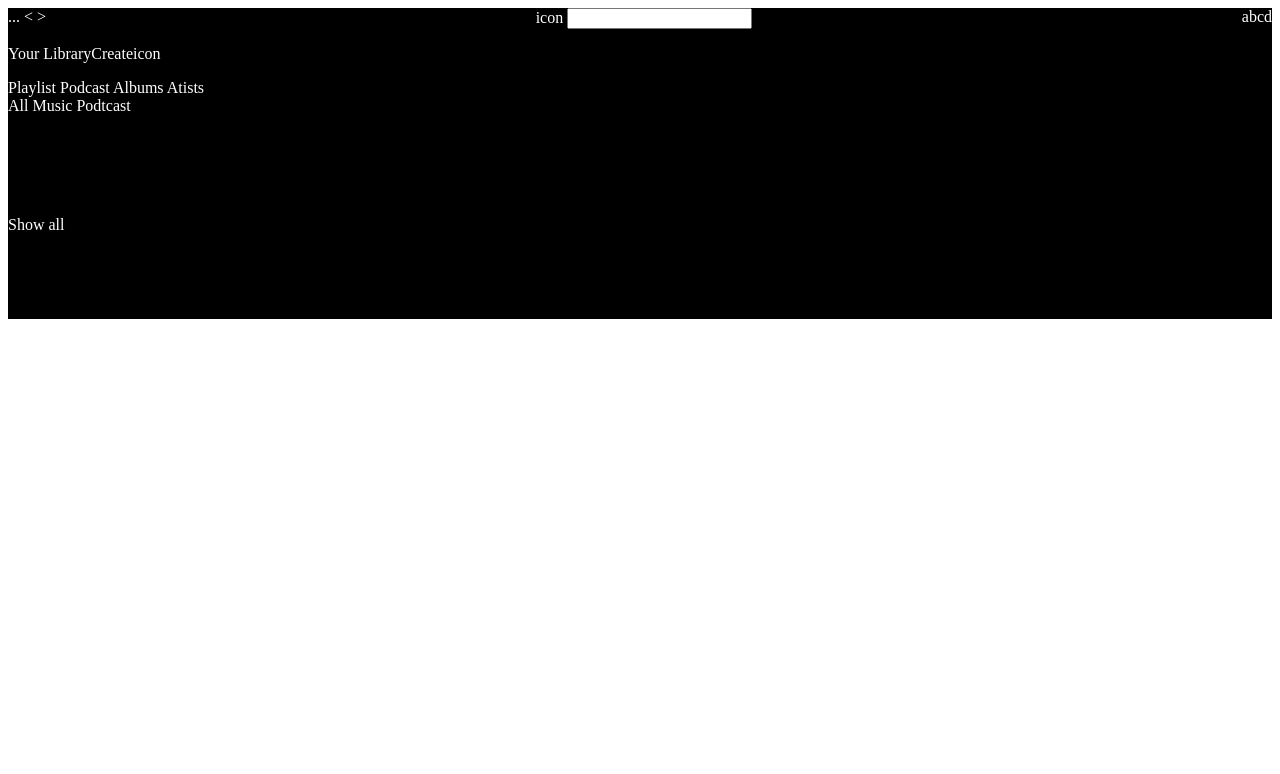
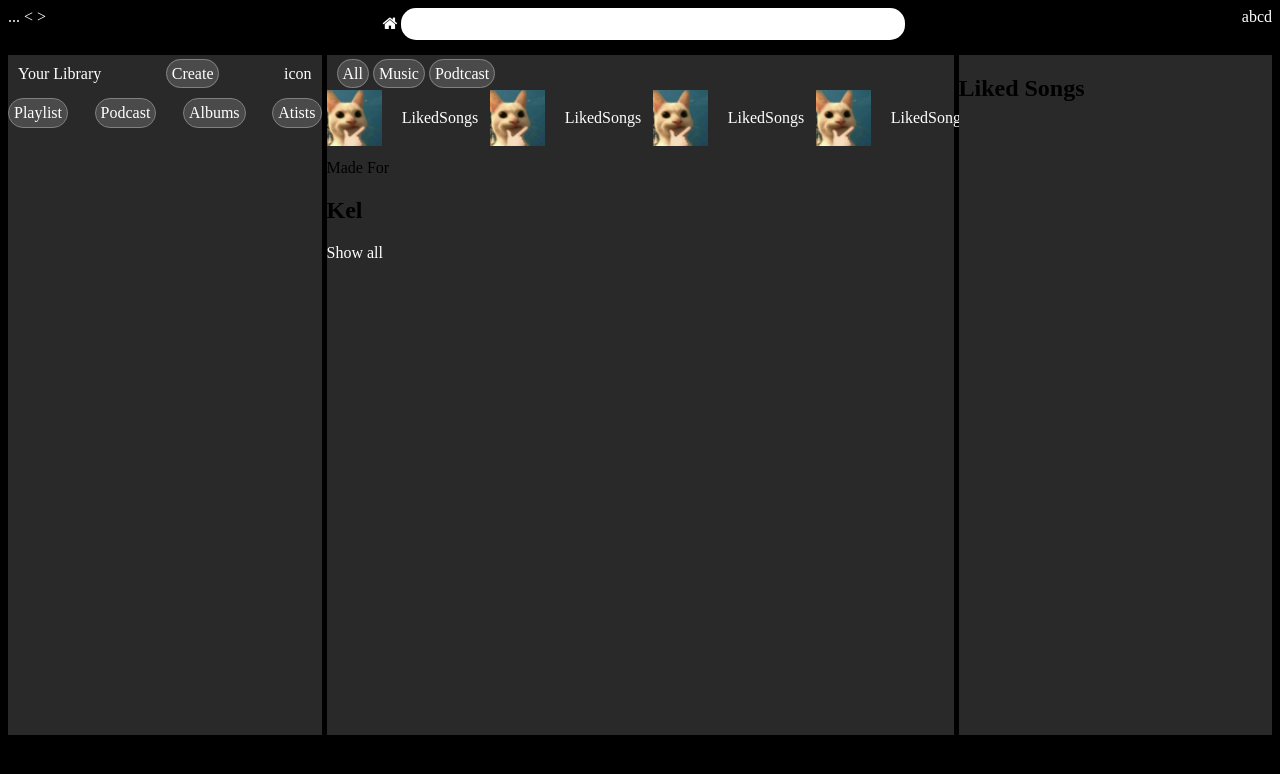
Before and after one commit to Chung142005/2321050024, a PHP site: page / in a window 1280 px wide. Shown: the top 774 px of the page. Run offline with PHP 8.4, Linux system fonts and the light colour scheme.

Commit message:
code ngày 12/9/2025

```diff
--- a/bài 6/index.html
+++ b/bài 6/index.html
@@ -4,10 +4,14 @@
     <meta charset="UTF-8" />
     <meta name="viewport" content="width=device-width, initial-scale=1.0" />
     <link rel="stylesheet" href="style.css" />
+    <link
+      rel="stylesheet"
+      href="https://cdnjs.cloudflare.com/ajax/libs/font-awesome/4.7.0/css/font-awesome.min.css"
+    />
     <title>Document</title>
   </head>
-  <body>
-    <main style="background-color: black">
+  <body style="background-color: black">
+    <main>
       <!-- thanh công cụ -->
       <div class="thanh_cong_cu">
         <div>
@@ -17,23 +21,25 @@
             <a href="#">&gt;</a>
           </div>
           <div class="thanh_cong_cu_giua">
-            <a href="#">icon</a>
+            <a href="#"><i class="fa fa-home" aria-hidden="true"></i></a>
             <input type="text" />
           </div>
           <div class="thanh_cong_cu_phai" style="color: white">abcd</div>
         </div>
       </div>
       <!-- nội dung -->
+
       <div class="noi_dung">
+        <!-- phần bên trái -->
         <div class="trai">
           <div class="trai_1">
             <p style="color: white">Your Library</p>
             <div>
               <p><a href="#">Create</a></p>
-              <p><a href="#">icon</a></p>
             </div>
+            <p><a href="#">icon</a></p>
           </div>
-          <div>
+          <div class="trai_2">
             <a href="#">Playlist</a>
             <a href="#">Podcast</a>
             <a href="#">Albums</a>
@@ -41,13 +47,31 @@
           </div>
           <div></div>
         </div>
+        <!-- phần ở giữa -->
         <div class="giua">
-          <div>
+          <div class="giua_1">
             <a href="#">All</a>
             <a href="#">Music</a>
             <a href="#">Podtcast</a>
           </div>
-          <div></div>
+          <div class="giua_2">
+            <div class="baihat">
+              <img src="./images (9).jpg" alt="" />
+              <a href="LikedSongs">LikedSongs</a>
+            </div>
+            <div class="baihat">
+              <img src="./images (9).jpg" alt="" />
+              <a href="LikedSongs">LikedSongs</a>
+            </div>
+            <div class="baihat">
+              <img src="./images (9).jpg" alt="" />
+              <a href="LikedSongs">LikedSongs</a>
+            </div>
+            <div class="baihat">
+              <img src="./images (9).jpg" alt="" />
+              <a href="LikedSongs">LikedSongs</a>
+            </div>
+          </div>
           <div>
             <p>Made For</p>
             <div>
--- a/bài 6/style.css
+++ b/bài 6/style.css
@@ -3,15 +3,97 @@
   display: flex;
   justify-content: space-between;
 }
+.thanh_cong_cu input {
+  width: 500px;
+  height: 30px;
+  border-radius: 15px;
+  border: none;
+}
+
 a {
   color: white;
   text-decoration: none;
 }
 
 /* css nội dung */
+.noi_dung {
+  margin-top: 15px;
+  display: flex;
+  justify-content: space-between;
+  gap: 5px;
+  height: 85vh;
+}
+.trai {
+  background-color: #292929;
+  width: 25vw;
+}
 .trai_1 {
   display: flex;
+  justify-content: space-between;
+}
+.trai_1 p {
+  margin: 10px 10px;
+}
+.trai_1 > div a {
+  background-color: #4b4a4a;
+  padding: 5px;
+  border: 1px solid gray;
+  border-radius: 15px;
 }
 .trai_1 > div {
   display: flex;
 }
+.trai_2 {
+  margin-top: 5px;
+  display: flex;
+  justify-content: space-between;
+}
+.trai_2 a {
+  background-color: #4b4a4a;
+  padding: 5px;
+  border: 1px solid gray;
+  border-radius: 15px;
+}
+.giua {
+  background-color: #292929;
+  width: 50vw;
+}
+.giua_1 {
+  margin: 10px 10px;
+}
+.giua_1 a {
+  background-color: #4b4a4a;
+  padding: 5px;
+  border: 1px solid gray;
+  border-radius: 15px;
+}
+/* .giua_2 img {
+  width: 10%;
+  border-radius: 15px;
+} */
+/* .giua_2 > div > div {
+  background-color: #4b4a4a;
+  border: 1px solid gray;
+  border-radius: 15px;
+} */
+.phai {
+  background-color: #292929;
+  width: 25vw;
+}
+
+.baihat {
+  width: 22%;
+  height: 50px;
+  display: flex;
+  align-items: center;
+}
+
+.giua_2 {
+  display: flex;
+  justify-content: space-between;
+}
+
+.giua_2 img {
+  width: 40%;
+  margin-right: 20px;
+}
```
Also changed, not shown: bài 6/images (9).jpg (added).
